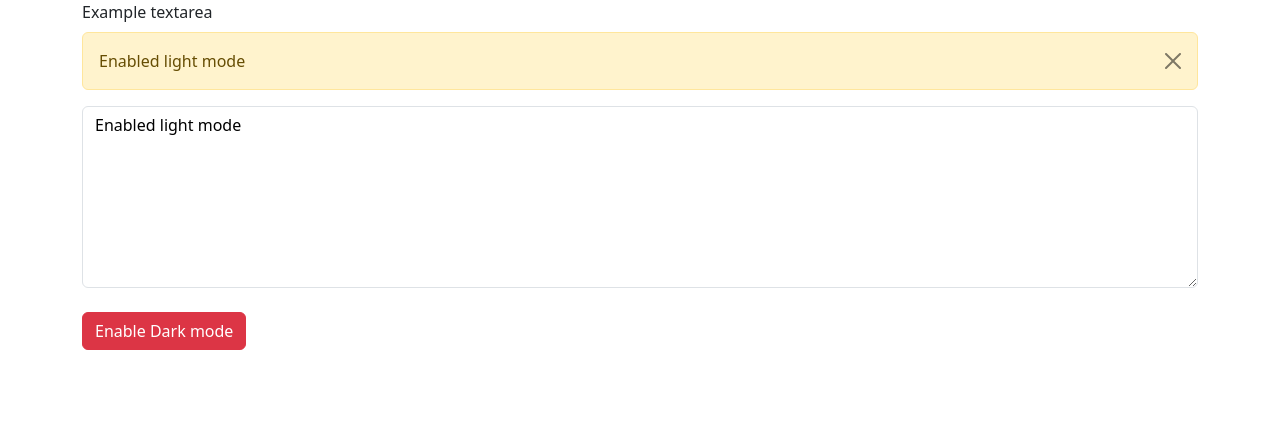
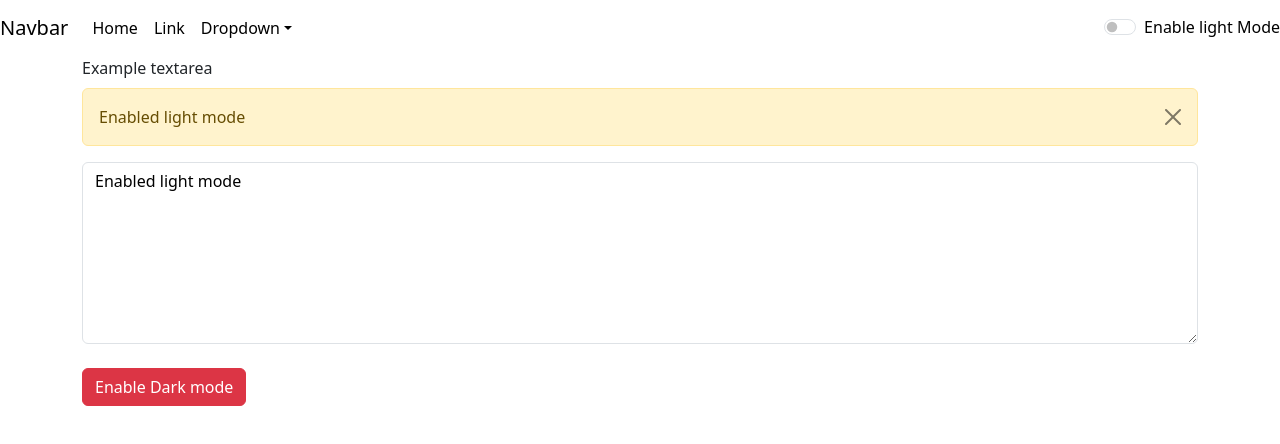
Before and after one commit to ganeshdutt100/React-12pm-Class, a React (Vite) app in the folder HooksClass/: page / in a window 1280 px wide. Shown: the top 444 px of the page. Built offline with nearby package versions, Linux system fonts and the light colour scheme.

Commit message:
Add navbar

```diff
--- a/HooksClass/src/App.jsx
+++ b/HooksClass/src/App.jsx
@@ -3,6 +3,7 @@ import 'bootstrap/dist/css/bootstrap.min.css';
 
 import './App.css'
 import { Textfile } from './components/Textfile';
+import { Navbar } from './components/Navbar';
 // import { File1 } from './components/File1'
 // import { File2 } from './components/File2'
 // import { File3 } from './components/File3';
@@ -12,6 +13,7 @@ function App() {
 
   return (
     <>
+    <Navbar/>
     <Textfile/>
     {/* <File1/>
      <File2/>
--- /dev/null
+++ b/HooksClass/src/components/Navbar.jsx
@@ -0,0 +1,45 @@
+import {useState}from 'react'
+
+
+export const Navbar = () => {
+    const [darkMode , setDarkMode] = useState(false);
+
+    function toggleDarkMode() {
+        setDarkMode(!darkMode);
+
+    }
+  return (
+    <div>
+     <nav className="navbar navbar-expand-sm" style={{background : darkMode ? 'black' : 'white' , color : darkMode ?  'white': 'black'}}>
+  <a className="navbar-brand" href="#" style={{color : darkMode ?  'white': 'black'}}>Navbar</a>
+  <button className="navbar-toggler d-lg-none" type="button" data-bs-toggle="collapse" data-bs-target="#collapsibleNavId" aria-controls="collapsibleNavId" aria-expanded="false" aria-label="Toggle navigation" />
+  <div className="collapse navbar-collapse" id="collapsibleNavId">
+    <ul className="navbar-nav me-auto mt-2 mt-lg-0">
+      <li className="nav-item">
+        <a className="nav-link active" href="#" aria-current="page"  style={{color : darkMode ?  'white': 'black'}}>Home <span className="visually-hidden">(current)</span></a>
+      </li>
+      <li className="nav-item">
+        <a className="nav-link" href="#"  style={{color : darkMode ?  'white': 'black'}}>Link</a>
+      </li>
+      <li className="nav-item dropdown">
+        <a className="nav-link dropdown-toggle" href="#" id="dropdownId" data-bs-toggle="dropdown" aria-haspopup="true" aria-expanded="false"  style={{color : darkMode ?  'white': 'black'}}>Dropdown</a>
+        <div className="dropdown-menu" aria-labelledby="dropdownId">
+          <a className="dropdown-item" href="#">Action 1</a>
+          <a className="dropdown-item" href="#">Action 2</a>
+        </div>
+      </li>
+    </ul>
+
+ <div className="form-check form-switch">
+  <input onClick={toggleDarkMode} className="form-check-input" type="checkbox" role="switch" id="flexSwitchCheckDefault" />
+  <label className="form-check-label" htmlFor="flexSwitchCheckDefault">{darkMode ?'Enable Dark Mode' :  'Enable light Mode'}</label>
+</div>
+
+
+  </div>
+</nav>
+
+
+    </div>
+  )
+}
```
Also changed, not shown: HooksClass/index.html (line endings or trailing spaces).
